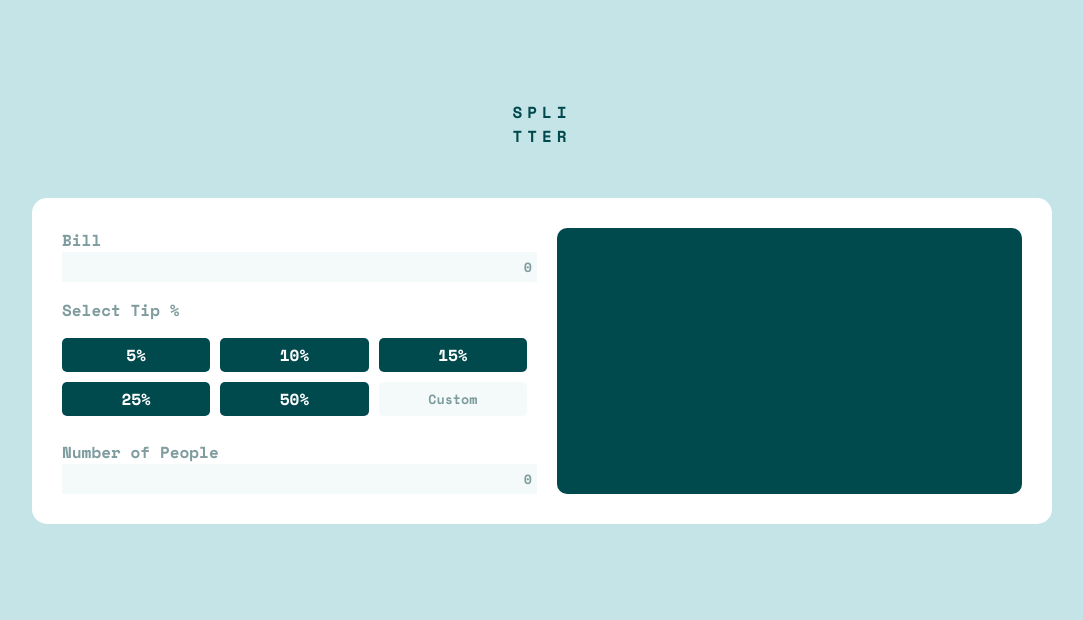
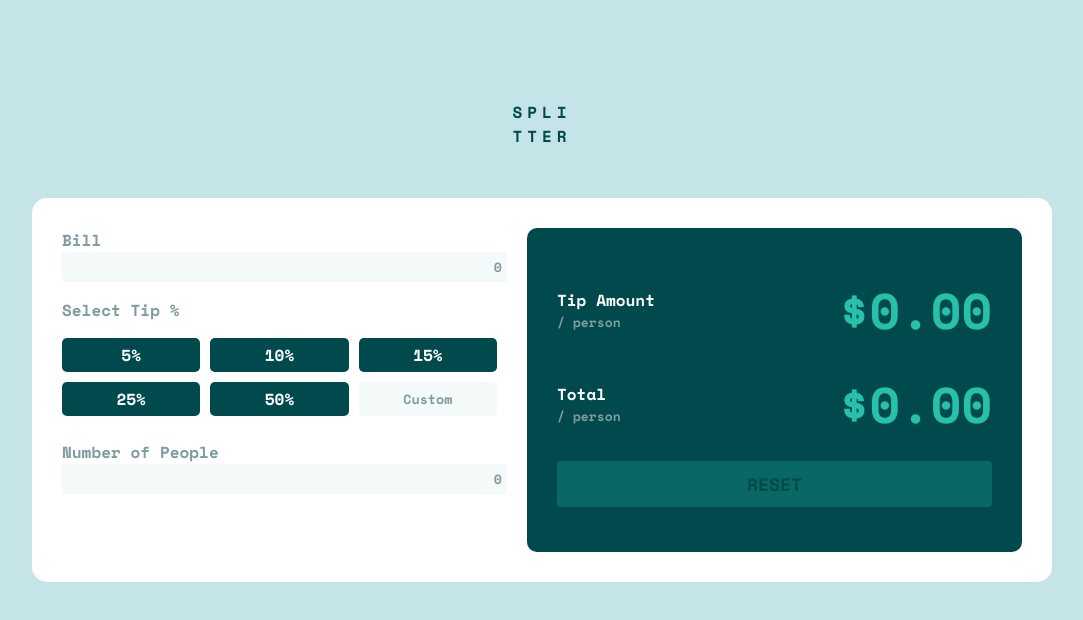
Before and after one commit to dakotacookenmaster/skillsusa-trainings-2022-2023, a plain HTML site: page tip-calculator-app-main/index.html in a window 1280 px wide. Shown: the whole page, without its empty margins (98-1181 px from the left). Drawn offline with nearby package versions, Linux system fonts and the light colour scheme.

Commit message:
Updated styles.

```diff
--- a/tip-calculator-app-main/index.html
+++ b/tip-calculator-app-main/index.html
@@ -54,8 +54,26 @@
                 </div>
             </div>
             <!-- Begin Right Side -->
-            <div>
-
+            <div id="right">
+                <div class="totalCard">
+                    <div>
+                        <p>Tip Amount</p>
+                        <p>/ person</p>
+                    </div>
+                    <div>
+                        <p>$0.00</p>
+                    </div>
+                </div>
+                <div class="totalCard">
+                    <div>
+                        <p>Total</p>
+                        <p>/ person</p>
+                    </div>
+                    <div>
+                        <p>$0.00</p>
+                    </div>
+                </div>
+                <button disabled>Reset</button>
             </div>
         </section>
     </main>
--- a/tip-calculator-app-main/styles/style.css
+++ b/tip-calculator-app-main/styles/style.css
@@ -121,6 +121,67 @@ label, .card div > p {
     font-weight: var(--site-font-weight);
 }
 
+input:focus {
+    outline: 2px solid var(--strong-cyan);
+    border-radius: 3px;
+}
+
 input:not([placeholder="Custom"]) {
     width: 100%;
 }
+
+.totalCard {
+    display: flex;
+    justify-content: space-between;
+    align-items: center;
+}
+
+.totalCard p {
+    margin: 0;
+    padding: 0;
+}
+
+#right {
+    padding: 45px 30px;
+    display: flex;
+    flex-direction: column;
+    gap: 20px;
+}
+
+.totalCard div:first-child p:first-child {
+    color: var(--white);
+}
+
+.totalCard div:first-child p:last-child {
+    font-size: 13px;
+}
+
+.totalCard > div:last-child p {
+    color: var(--strong-cyan);
+    font-size: 50px;
+    padding: 0;
+    margin: 0;
+    display: flex;
+}
+
+button {
+    background: var(--strong-cyan);
+    font-size: 18px;
+    padding: 10px;
+    border: none;
+    cursor: pointer;
+    color: var(--very-dark-cyan);
+    font-family: var(--site-font);
+    border-radius: 4px;
+    text-transform: uppercase;
+}
+
+button:disabled {
+    background: var(--strong-cyan);
+    opacity: 0.25;
+    cursor: not-allowed;
+}
+
+button:hover:not(:disabled) {
+    background: var(--light-grayish-cyan);
+}
```
